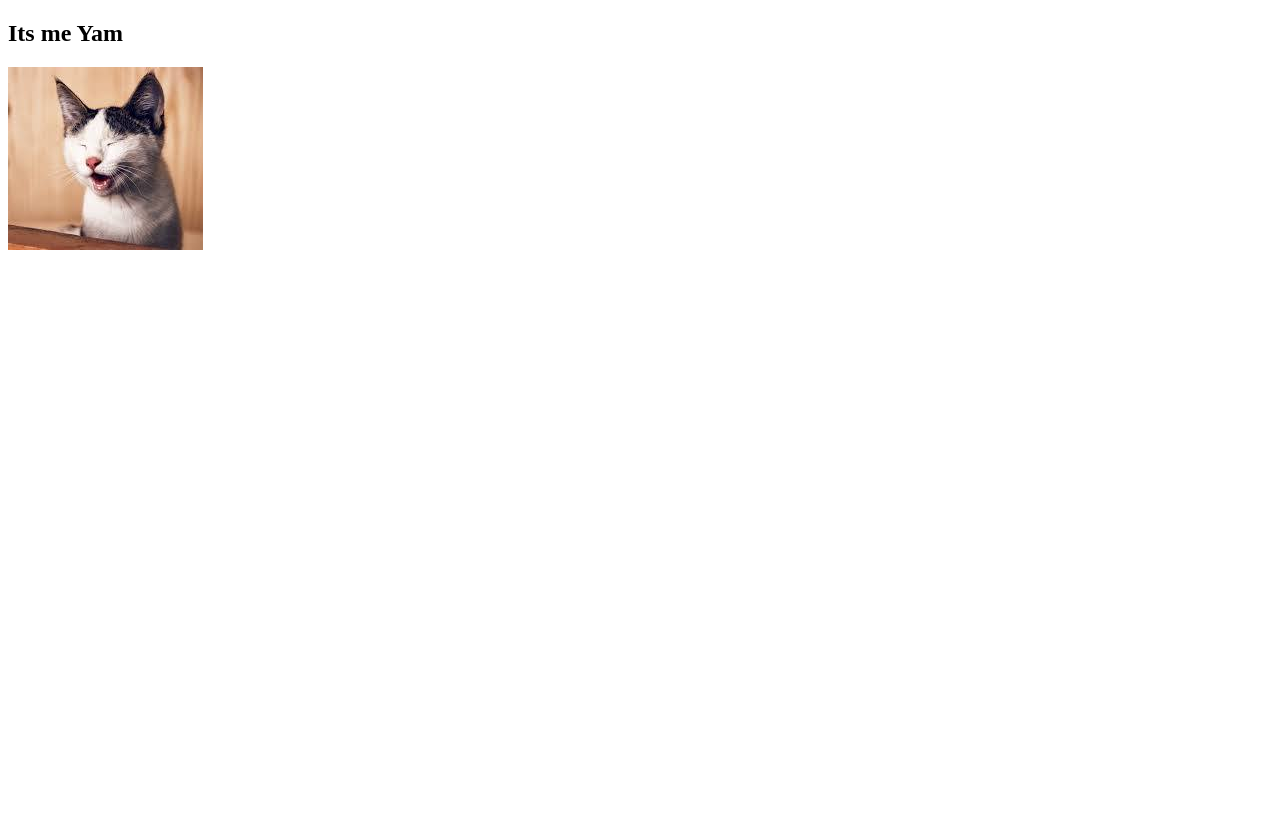
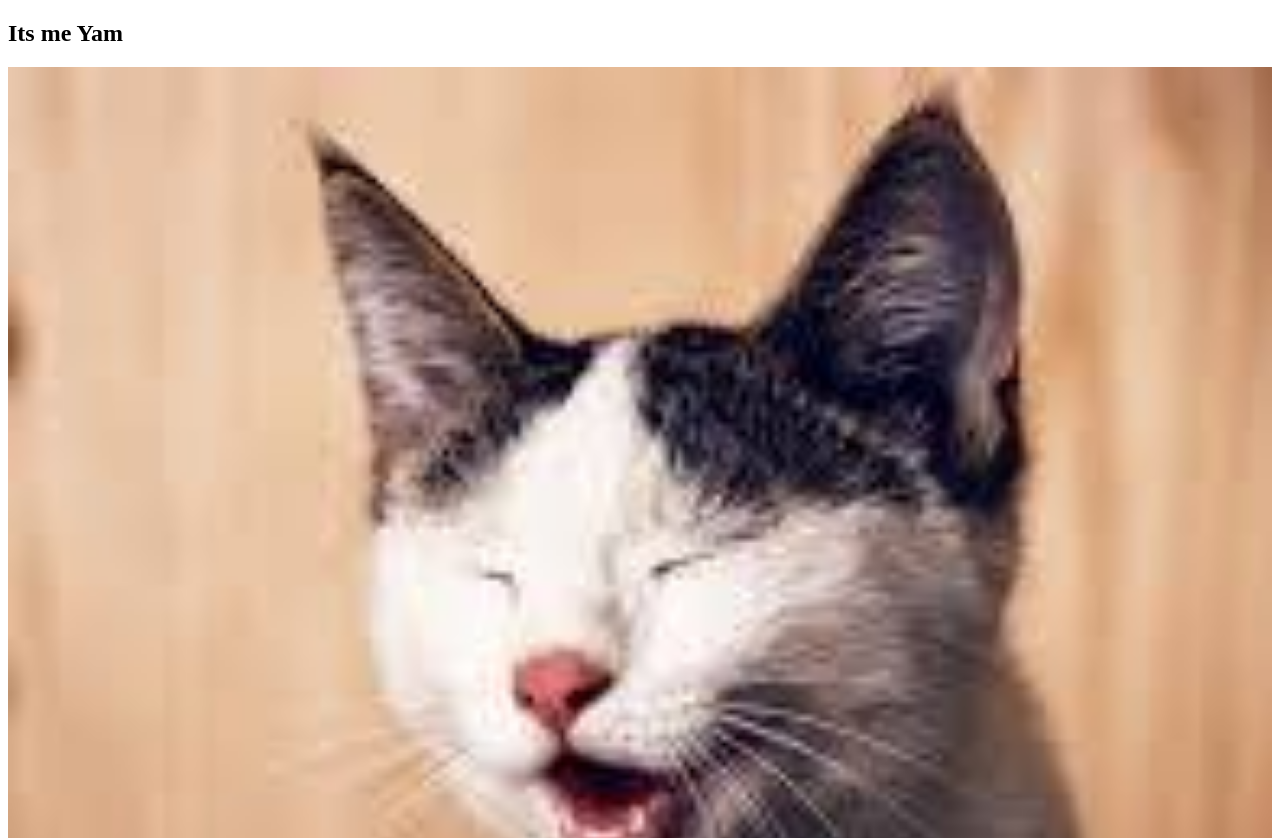
Before and after one commit to Yam556/yam556.github.io, a plain HTML site: page index.html in a window 1280 px wide. Shown: the top 838 px of the page. Before the commit the page ends 800 px from the top, so only its background shows below. Drawn offline with Linux system fonts and the light colour scheme.

Commit message:
Update index.html

```diff
--- a/index.html
+++ b/index.html
@@ -7,6 +7,6 @@
 </head>
 <body>
     <h2>Its me Yam</h2>
-    <img src="./assets/images/images.jpg" alt="blank">
+    <img width="100%" src="./assets/images/images.jpg" alt="blank">
 </body>
 </html>
```
